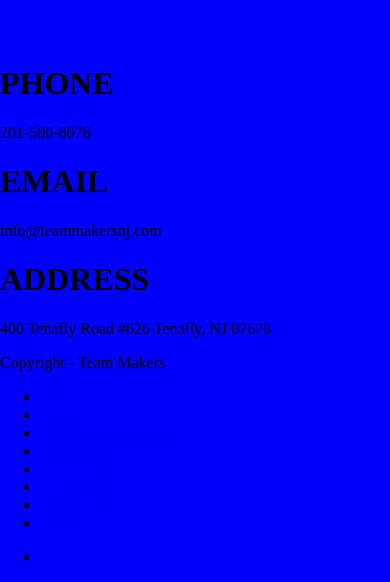
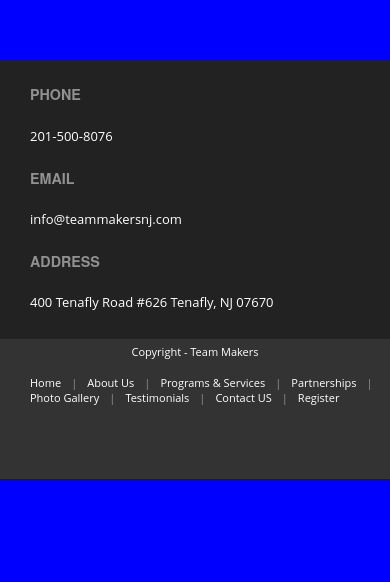
Before and after one commit to sajalrs/teammakersnj, a Next.js app: page / in a window 390 px wide. Shown: the part 1055-1637 px from the top of the page. After the commit the page ends 1534 px from the top, so only its background shows below. Built offline with nearby package versions, Linux system fonts and the light colour scheme; some icons are missing.

Commit message:
footer looking fine

```diff
--- /dev/null
+++ b/components/Footer/footer.module.css
@@ -0,0 +1,201 @@
+.footer {
+  -webkit-box-align: center;
+      -ms-flex-align: center;
+          align-items: center;
+  font-family: "open sans", "helveticaneue", Helvetica, Arial;
+}
+
+.footer .top-container {
+  display: -webkit-box;
+  display: -ms-flexbox;
+  display: flex;
+  -webkit-box-pack: center;
+      -ms-flex-pack: center;
+          justify-content: center;
+  -webkit-box-align: center;
+      -ms-flex-align: center;
+          align-items: center;
+  background-color: #222222;
+  height: 192px;
+}
+
+.footer .top-container .details {
+  display: -webkit-box;
+  display: -ms-flexbox;
+  display: flex;
+  -webkit-box-align: center;
+      -ms-flex-align: center;
+          align-items: center;
+  -webkit-box-pack: justify;
+      -ms-flex-pack: justify;
+          justify-content: space-between;
+  padding: 0px 50px;
+  -webkit-box-sizing: border-box;
+          box-sizing: border-box;
+  width: 1130px;
+}
+
+.footer .top-container .details .details-block h1 {
+  font-family: "Droid Sans", "HelveticaNeue", "Helvetica Neue", Helvetica, Arial, sans-serif;
+  font-size: 14.3px;
+  color: #919191;
+}
+
+.footer .top-container .details .details-block p {
+  font-size: 13px;
+  color: white;
+}
+
+.footer .bottom-container {
+  display: -webkit-box;
+  display: -ms-flexbox;
+  display: flex;
+  -webkit-box-pack: center;
+      -ms-flex-pack: center;
+          justify-content: center;
+  -webkit-box-align: center;
+      -ms-flex-align: center;
+          align-items: center;
+  background-color: #333333;
+  -webkit-box-sizing: border-box;
+          box-sizing: border-box;
+  height: 52px;
+}
+
+.footer .bottom-container .inner-container {
+  display: -webkit-box;
+  display: -ms-flexbox;
+  display: flex;
+  -webkit-box-align: center;
+      -ms-flex-align: center;
+          align-items: center;
+  -webkit-box-pack: justify;
+      -ms-flex-pack: justify;
+          justify-content: space-between;
+  width: 1130px;
+  padding: 0px 50px;
+  -webkit-box-sizing: border-box;
+          box-sizing: border-box;
+}
+
+.footer .bottom-container .inner-container .copyright-block {
+  color: white;
+  font-size: 11px;
+}
+
+.footer .bottom-container .inner-container .navigation-list {
+  list-style: none;
+  display: -webkit-box;
+  display: -ms-flexbox;
+  display: flex;
+  -webkit-box-orient: horizontal;
+  -webkit-box-direction: normal;
+      -ms-flex-direction: row;
+          flex-direction: row;
+}
+
+.footer .bottom-container .inner-container .navigation-list .navigation-list-item {
+  color: #919191;
+  font-size: 11px;
+}
+
+.footer .bottom-container .inner-container .navigation-list .navigation-list-item a {
+  font-size: 11px;
+  color: white;
+  text-decoration: none;
+  padding: 0px 10px;
+  -webkit-box-sizing: border-box;
+          box-sizing: border-box;
+}
+
+.footer .bottom-container .inner-container .social-icons {
+  list-style: none;
+  display: -webkit-box;
+  display: -ms-flexbox;
+  display: flex;
+  -webkit-box-orient: horizontal;
+  -webkit-box-direction: normal;
+      -ms-flex-direction: row;
+          flex-direction: row;
+  padding: 0px;
+}
+
+.footer .bottom-container .inner-container .social-icons span {
+  color: #919191;
+  font-size: 11px;
+  padding: 0px 15px;
+}
+
+@media screen and (max-width: 767px) {
+  .footer {
+    width: 100vw;
+    overflow-x: hidden;
+  }
+  .footer .top-container {
+    width: 100vw;
+    -webkit-box-pack: center;
+        -ms-flex-pack: center;
+            justify-content: center;
+    height: -webkit-max-content;
+    height: -moz-max-content;
+    height: max-content;
+    padding: 15px 30px;
+  }
+  .footer .top-container .details {
+    -webkit-box-orient: vertical;
+    -webkit-box-direction: normal;
+        -ms-flex-direction: column;
+            flex-direction: column;
+    -webkit-box-pack: center;
+        -ms-flex-pack: center;
+            justify-content: center;
+    -webkit-box-align: center;
+        -ms-flex-align: center;
+            align-items: center;
+  }
+  .footer .top-container .details .details-block {
+    display: -webkit-box;
+    display: -ms-flexbox;
+    display: flex;
+    -webkit-box-orient: vertical;
+    -webkit-box-direction: normal;
+        -ms-flex-direction: column;
+            flex-direction: column;
+    width: 100vw;
+    -webkit-box-pack: center;
+        -ms-flex-pack: center;
+            justify-content: center;
+    -webkit-box-align: start;
+        -ms-flex-align: start;
+            align-items: flex-start;
+  }
+  .footer .bottom-container {
+    height: 140px;
+    width: 100vw;
+  }
+  .footer .bottom-container .inner-container {
+    -webkit-box-orient: vertical;
+    -webkit-box-direction: normal;
+        -ms-flex-direction: column;
+            flex-direction: column;
+    width: 100vw;
+  }
+  .footer .bottom-container .inner-container .navigation-list {
+    display: -webkit-inline-box;
+    display: -ms-inline-flexbox;
+    display: inline-flex;
+    width: 100vw;
+    -ms-flex-wrap: wrap;
+        flex-wrap: wrap;
+  }
+  .footer .bottom-container .inner-container .navigation-list .navigation-list-item {
+    display: -webkit-box;
+    display: -ms-flexbox;
+    display: flex;
+    -webkit-box-orient: horizontal;
+    -webkit-box-direction: normal;
+        -ms-flex-direction: row;
+            flex-direction: row;
+  }
+}
+/*# sourceMappingURL=footer.module.css.map */
--- /dev/null
+++ b/components/Footer/footer.module.scss
@@ -0,0 +1,139 @@
+.footer {
+  align-items: center;
+  font-family: "open sans", "helveticaneue", Helvetica, Arial;
+  .top-container {
+    display: flex;
+    justify-content: center;
+    align-items: center;
+
+    background-color: #222222;
+    height: 192px;
+
+    .details {
+      display: flex;
+
+      align-items: center;
+      justify-content: space-between;
+      padding: 0px 50px;
+          box-sizing: border-box;
+      width: 1130px;
+      .details-block {
+        h1 {
+          font-family: "Droid Sans", "HelveticaNeue", "Helvetica Neue",
+            Helvetica, Arial, sans-serif;
+          font-size: 14.3px;
+          color: #919191;
+        }
+        p {
+          font-size: 13px;
+          color: white;
+        }
+      }
+    }
+  }
+
+  .bottom-container {
+    display: flex;
+    justify-content: center;
+    align-items: center;
+    background-color: #333333;
+    box-sizing: border-box;
+    height: 52px;
+
+    .inner-container {
+      display: flex;
+      align-items: center;
+      justify-content: space-between;
+      width: 1130px;
+      padding: 0px 50px;
+      box-sizing: border-box;
+      .copyright-block {
+        color: white;
+        font-size: 11px;
+      }
+
+      .navigation-list {
+        list-style: none;
+        display: flex;
+        flex-direction: row;
+
+        .navigation-list-item {
+          color: #919191;
+          font-size: 11px;
+          a {
+            font-size: 11px;
+            color: white;
+            text-decoration: none;
+            padding: 0px 10px;
+            box-sizing: border-box;
+          }
+        }
+      }
+
+      .social-icons {
+        list-style: none;
+        display: flex;
+        flex-direction: row;
+        padding: 0px;
+        span {
+          color: #919191;
+          font-size: 11px;
+          padding: 0px 15px;
+        }
+      }
+    }
+  }
+}
+
+@media screen and (max-width:767px){
+    .footer{
+        width: 100vw;
+        overflow-x: hidden;
+        .top-container{
+            width: 100vw;
+            justify-content: center;
+            height: max-content;
+            padding: 15px 30px;
+
+            .details{
+
+                flex-direction: column;
+
+                justify-content: center;
+                align-items: center;
+
+                .details-block{
+                    // padding-left: 30px;
+                    display: flex;
+                    flex-direction: column;
+                    width: 100vw;
+
+                    justify-content: center;
+                    align-items: flex-start;
+                }
+            }
+        }
+
+        .bottom-container{
+            height: 140px;
+            width: 100vw;
+            .inner-container{
+
+                flex-direction: column;
+                width: 100vw;
+
+
+                .navigation-list{
+                    display: inline-flex;
+                    width: 100vw;
+
+                    flex-wrap: wrap;
+                    .navigation-list-item{
+                        display: flex;
+                        flex-direction: row;
+                    }
+                }
+            }
+        }
+    }
+}
--- a/components/Footer/index.tsx
+++ b/components/Footer/index.tsx
@@ -1,68 +1,103 @@
 import React from "react";
 import Link from "next/link";
+import footerStyles from "./footer.module.css";
 const Footer = () => {
   return (
-    <div>
-      <div>
-        <div>
+    <div className={footerStyles["footer"]}>
+      <div className={footerStyles["top-container"]}>
+        <div className={footerStyles["details"]}>
+          <div className={footerStyles["details-block"]}>
             <h1>PHONE</h1>
             <p>201-500-8076</p>
           </div>
-        <div>
+
+          <div className={footerStyles["details-block"]}>
             <h1>EMAIL</h1>
             <p>info@teammakersnj.com</p>
           </div>
-        <div>
+          <div className={footerStyles["details-block"]}>
             <h1>ADDRESS</h1>
             <p>400 Tenafly Road #626 Tenafly, NJ 07670</p>
           </div>
         </div>
-      <div>
-        <div>
-          <span className={"far fa-copyright"}></span>Copyright - Team Makers
       </div>
-        <div>
-          <ul>
-            <li>
-              <Link href="#"><a>Home</a></Link>
+      <div className={footerStyles["bottom-container"]}>
+          <div className={footerStyles["inner-container"]}>
+        <div className={footerStyles["copyright-block"]}>
+          <span
+            className={`${footerStyles["copyright-icon"]} far fa-copyright`}
+          ></span>{" "}
+          Copyright - Team Makers
+        </div>
+
+        <ul className={footerStyles["navigation-list"]}>
+          <li className={footerStyles["navigation-list-item"]}>
+            <Link href="#">
+              <a>Home</a>
+            </Link>
+            {"|"}
           </li>
 
-            <li>
-              <Link href="#"><a>About Us</a></Link>
+          <li className={footerStyles["navigation-list-item"]}>
+            <Link href="#">
+              <a>About Us</a>
+            </Link>
+            {"|"}
           </li>
 
-            <li>
-              <Link href="#"><a>Programs {"&"} Services</a></Link>
+          <li className={footerStyles["navigation-list-item"]}>
+            <Link href="#">
+              <a>Programs {"&"} Services</a>
+            </Link>
+            {"|"}
           </li>
 
-            <li>
-              <Link href="#"><a>Partnerships</a></Link>
+          <li className={footerStyles["navigation-list-item"]}>
+            <Link href="#">
+              <a>Partnerships</a>
+            </Link>
+            {"|"}
           </li>
 
-            <li>
-              <Link href="#"><a>Photo Gallery</a></Link>
+          <li className={footerStyles["navigation-list-item"]}>
+            <Link href="#">
+              <a>Photo Gallery</a>
+            </Link>
+            {"|"}
           </li>
 
-            <li>
-              <Link href="#"><a>Testimonials</a></Link>
+          <li className={footerStyles["navigation-list-item"]}>
+            <Link href="#">
+              <a>Testimonials</a>
+            </Link>
+            {"|"}
           </li>
 
-            <li>
-              <Link href="#"><a>Contact US</a></Link>
+          <li className={footerStyles["navigation-list-item"]}>
+            <Link href="#">
+              <a>Contact US</a>
+            </Link>
+            {"|"}
           </li>
 
-            <li>
-              <Link href="#"><a>Register</a></Link>
+          <li className={footerStyles["navigation-list-item"]}>
+            <Link href="#">
+              <a>Register</a>
+            </Link>
           </li>
+        </ul>
 
-          </ul>
-        </div>
-        <div>
-            <ul>
+        <ul className={footerStyles["social-icons"]}>
           <li>
             <span className="fab fa-facebook-f"></span>
+          </li>
+          <li>
             <span className="fab fa-google-plus-g"></span>
+          </li>
+          <li>
             <span className="fab fa-pinterest-p"></span>
+          </li>
+          <li>
             <span className="fab fa-instagram"></span>
           </li>
         </ul>
```
Also changed, not shown: 1 other file (tests, documents, lock files or other folders). Lines whose indentation alone changed are shown as unchanged.
